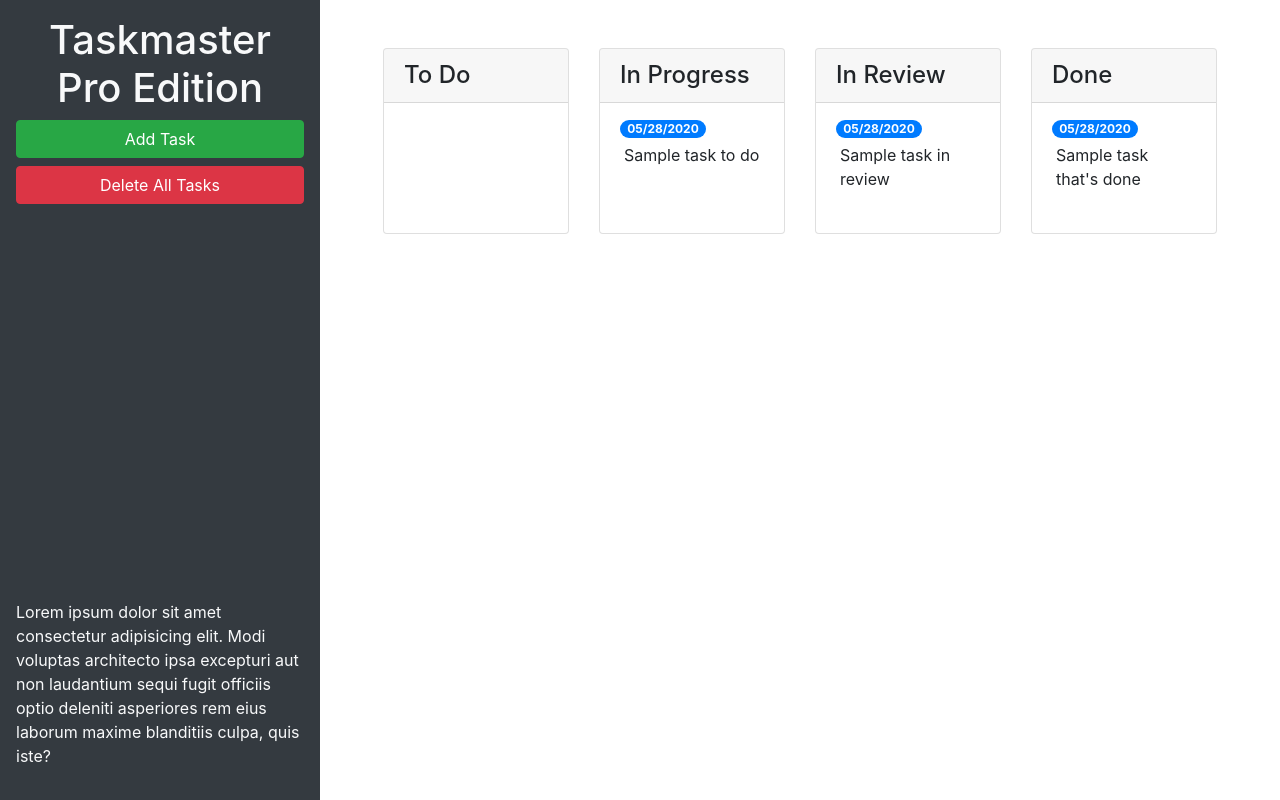
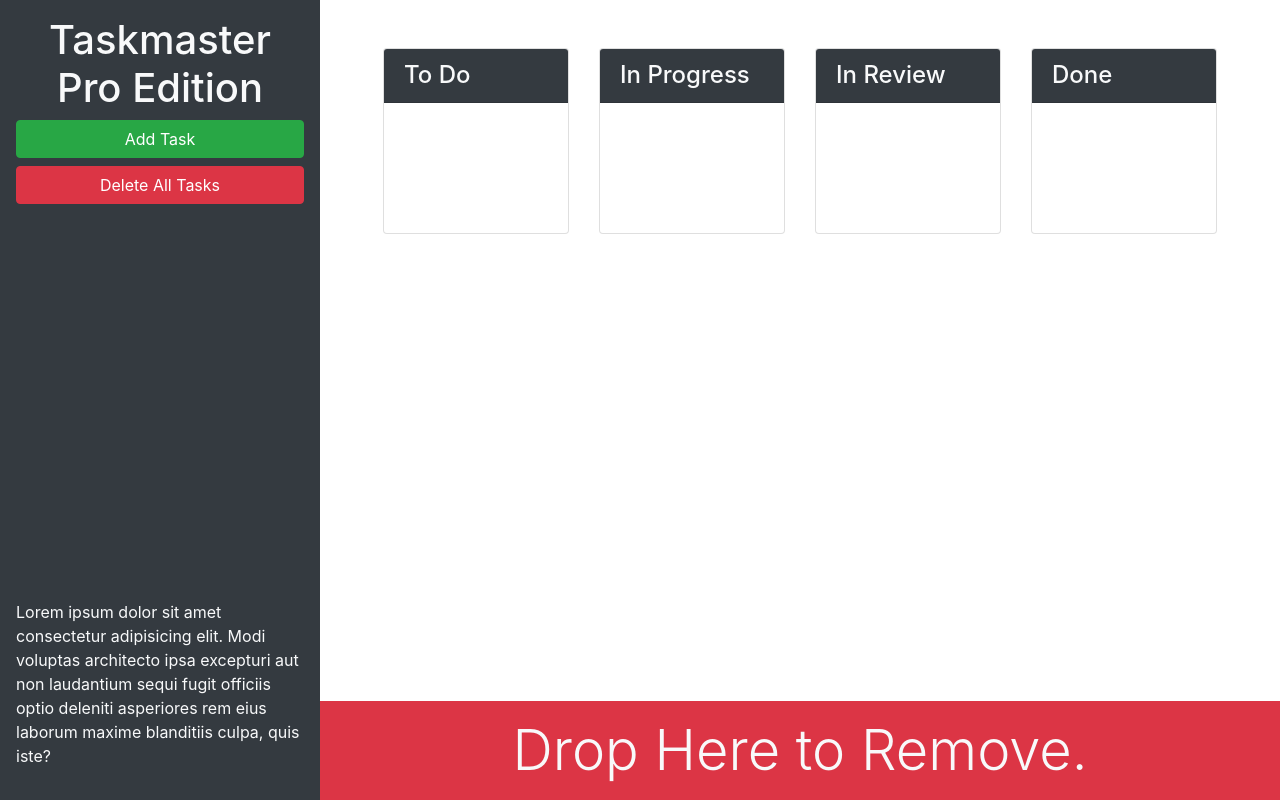
Before and after one commit to Logand307/taskmaster-pro, a plain HTML site: page index.html in a window 1280 px wide. Drawn offline with nearby package versions, Linux system fonts and the light colour scheme.

Commit message:
added trash element to bottom of page, adjusted colors of cards

```diff
--- a/index.html
+++ b/index.html
@@ -13,20 +13,20 @@
 <body>
 
     <div class="row min-vh-100 no-gutters">
-        <header class="col-12 col-lg-3 bg-dark text-light d-flex flex-column p-4 p-lg-3">
+        <header class="col-12 col-lg-3 bg-dark text-light sticky-top d-flex flex-column p-4 p-lg-3">
             <h1 class="text-center">Taskmaster Pro Edition</h1>
             <button id="create-task" class="btn btn-block btn-success" data-toggle="modal" data-target="#task-form-modal">Add
         Task</button>
             <button id="remove-tasks" class="btn btn-block btn-danger">Delete All Tasks</button>
-            <p class="mt-auto">Lorem ipsum dolor sit amet consectetur adipisicing elit. Modi voluptas architecto ipsa excepturi aut non laudantium sequi fugit officiis optio deleniti asperiores rem eius laborum maxime blanditiis culpa, quis iste?
+            <p class="mt-auto d-none d-lg-block">Lorem ipsum dolor sit amet consectetur adipisicing elit. Modi voluptas architecto ipsa excepturi aut non laudantium sequi fugit officiis optio deleniti asperiores rem eius laborum maxime blanditiis culpa, quis iste?
             </p>
         </header>
-        <main class="col-12 col-lg-9">
+        <main class="col-12 col-lg-9 d-flex flex-column">
             <div class="m-5 row justify-content-around">
                 <!-- todo start -->
                 <div class="col-12 col-md-6 col-xl-3 mb-3">
                     <div class="card">
-                        <h4 class="card-header">To Do</h4>
+                        <h4 class="card-header bg-dark text-light">To Do</h4>
                         <ul id="list-toDo" class="list-group list-group-flush"></ul>
                     </div>
                 </div>
@@ -34,13 +34,13 @@
                 <!-- in progress start -->
                 <div class="col-12 col-md-6 col-xl-3 mb-3">
                     <div class="card">
-                        <h4 class="card-header">
+                        <h4 class="card-header bg-dark text-light">
                             In Progress
                         </h4>
                         <ul id="list-toDo" class="list-group list-group-flush">
                             <li class="list-group-item">
-                                <span class="badge badge-primary badge-pill">05/28/2020</span>
-                                <p class="m-1">Sample task to do</p>
+                                <span class="badge badge-primary badge-pill"></span>
+                                <p class="m-1"></p>
                             </li>
                         </ul>
                     </div>
@@ -49,11 +49,11 @@
                 <!-- in review start -->
                 <div class="col-12 col-md-6 col-xl-3 mb-3">
                     <div class="card">
-                        <h4 class="card-header">In Review</h4>
+                        <h4 class="card-header bg-dark text-light">In Review</h4>
                         <ul id="list-inReview" class="list-group list-group-flush">
                             <li class="list-group-item">
-                                <span class="badge badge-primary badge-pill">05/28/2020</span>
-                                <p class="m-1">Sample task in review</p>
+                                <span class="badge badge-primary badge-pill"></span>
+                                <p class="m-1"></p>
                             </li>
                         </ul>
                     </div>
@@ -62,19 +62,26 @@
                 <!-- done start -->
                 <div class="col-12 col-md-6 col-xl-3 mb-3">
                     <div class="card">
-                        <h4 class="card-header">Done</h4>
+                        <h4 class="card-header bg-dark text-light">Done</h4>
                         <ul id="list-done" class="list-group list-group-flush">
                             <li class="list-group-item">
-                                <span class="badge badge-primary badge-pill">05/28/2020</span>
-                                <p class="m-1">Sample task that's done</p>
+                                <span class="badge badge-primary badge-pill"></span>
+                                <p class="m-1"></p>
                             </li>
                         </ul>
                     </div>
                 </div>
                 <!-- done end -->
             </div>
+            <div id="trash" class="mt-auto">
+                <div class="w-100 bg-danger p-3 text-center text-light display-4">
+                    Drop Here to Remove.
+                </div>
+            </div>
         </main>
     </div>
+
+
 
     <!-- Modal -->
     <div class="modal fade" id="task-form-modal" tabindex="-1" role="dialog" aria-labelledby="task-form-modal" aria-hidden="true">
```
